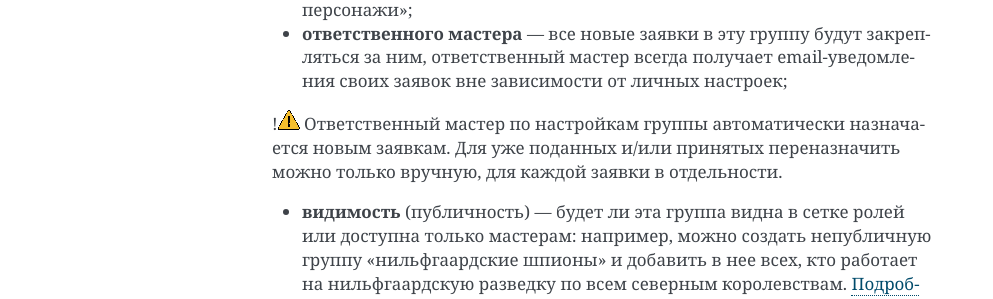
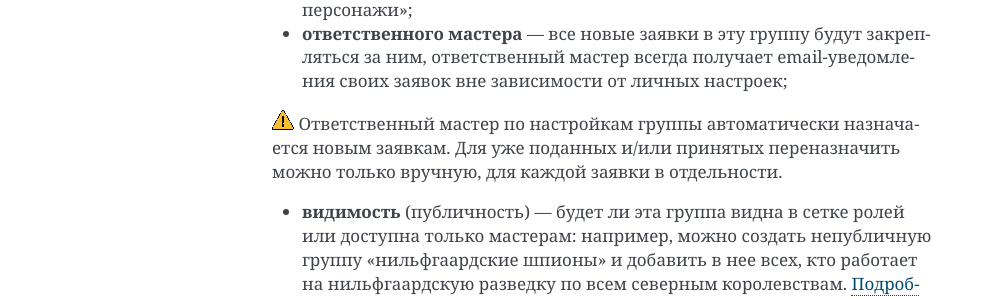
Before and after one commit to joinrpg/joinrpg-docs, a Sphinx documentation site: the page built from docs/groups/creating-group.md, in a window 1280 px wide. Shown: the part 1241-1540 px from the top of the page, without its empty margins (148-1141 px from the left). Built offline with Sphinx 7.4.7, drawn with Linux system fonts in a browser that asks for light colours.

Commit message:
Update creating-group.md

```diff
--- a/docs/groups/creating-group.md
+++ b/docs/groups/creating-group.md
@@ -19,7 +19,7 @@
 * **группы, частью которых она является** — например, группа «Вампиры» может войти в группы «Мистические создания» и «Мертвые персонажи»;
 * **ответственного мастера** — все новые заявки в эту группу будут закрепляться за ним, ответственный мастер всегда получает email-уведомления своих заявок вне зависимости от личных настроек;
 
-!![Настройка групп персонажей](attention.png) Ответственный мастер по настройкам группы автоматически назначается новым заявкам. Для уже поданных и/или принятых переназначить можно только вручную, для каждой заявки в отдельности.
+![Настройка групп персонажей](attention.png) Ответственный мастер по настройкам группы автоматически назначается новым заявкам. Для уже поданных и/или принятых переназначить можно только вручную, для каждой заявки в отдельности.
 
 * **видимость** (публичность) — будет ли эта группа видна в сетке ролей или доступна только мастерам: например, можно создать непубличную группу «нильфгаардские шпионы» и добавить в нее всех, кто работает на нильфгаардскую разведку по всем северным королевствам. [Подробней о непубличных группах](#);
 * **возможность заявляться вне прописанной сетки ролей**:
```
